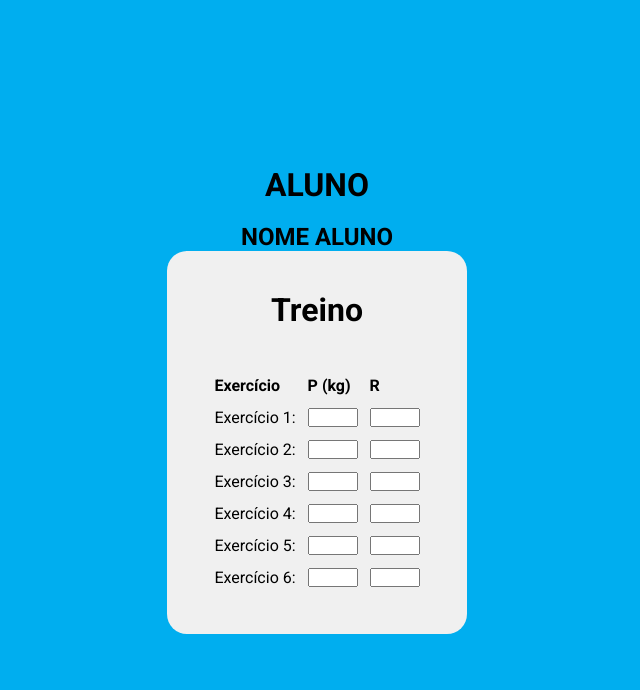
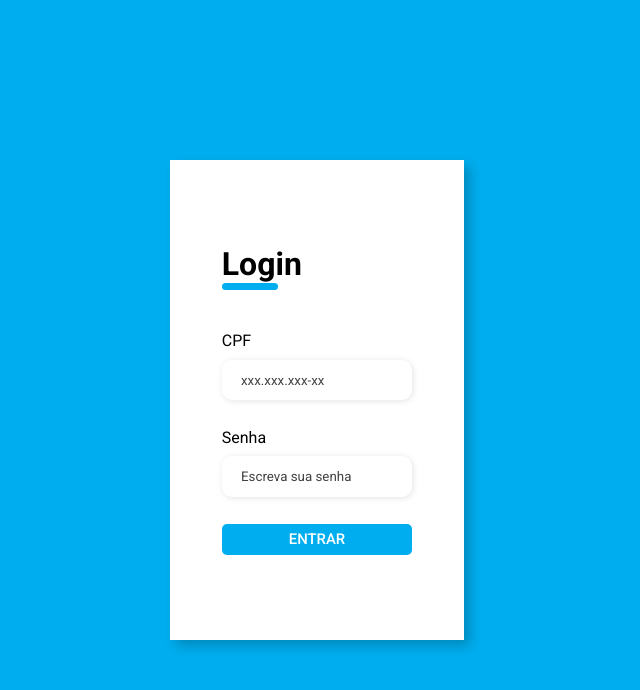
Before and after one commit to cintiazumerle/PersonalMobile, a plain HTML site: page index.html in a window 1280 px wide. Shown: the whole page, without its empty margins (323-963 px from the left). Drawn offline with Linux system fonts and the light colour scheme.

Commit message:
commit joão

```diff
--- /dev/null
+++ b/docs/css/aluno.css
@@ -0,0 +1,71 @@
+@import url("https://fonts.googleapis.com/css2?family=Roboto:ital,wght@0,100;0,300;0,400;0,500;0,700;0,900;1,100;1,300;1,400;1,500;1,700;1,900&display=swap");
+* {
+  padding: 0;
+  margin: 0;
+  box-sizing: border-box;
+  font-family: Roboto;
+}
+
+body {
+    text-align: center;
+    height: 100vh;
+    margin: 0;
+    display: flex;
+    justify-content: center;
+    align-items: center;
+    background-color: #00aeef;
+}
+
+.container {
+    text-align: center; /* Ajuste o alinhamento do texto */
+    max-width: 500px; /* Define uma largura máxima para o conteúdo */
+    background-color: #f0f0f0; /* Cor de fundo opcional */
+    padding: 40px;
+    border-radius: 20px;
+}
+
+.image {
+    width: 200px;
+    height: 100px;
+    position: relative;
+    margin: 20px;
+}
+
+.image img {
+    width: auto;
+    height: 110%;
+    display: inline;
+}
+
+table {
+    width: 100%;
+}
+td, th {
+    padding: 5px;
+}
+input[type="text"] {
+    width: 50px; /* Ajuste a largura dos campos de entrada conforme necessário */
+}
+
+h1.treinos {
+    text-align: center;
+    padding: 20px ;
+}
+
+.submit input {
+    width: 100%;
+    margin-top: 1rem;
+    border: none;
+    background-color: #00aeef;
+    padding: 0.40rem;
+    border-radius: 5px;
+    cursor: pointer;
+    text-decoration: none;
+    font-size: 0.93rem;
+    font-weight: 500;
+    color: #fff;
+}
+
+.submit input:hover {
+    background-color: #153d8a;
+}
--- /dev/null
+++ b/docs/css/professor.css
@@ -0,0 +1,57 @@
+@import url("https://fonts.googleapis.com/css2?family=Roboto:ital,wght@0,100;0,300;0,400;0,500;0,700;0,900;1,100;1,300;1,400;1,500;1,700;1,900&display=swap");
+* {
+  padding: 0;
+  margin: 0;
+  box-sizing: border-box;
+  font-family: Roboto;
+}
+
+body {
+    text-align: center;
+    height: 100vh;
+    margin: 0;
+    display: flex;
+    justify-content: center;
+    align-items: center;
+    background-color: #00aeef;
+}
+
+.container {
+    text-align: center; /* Ajuste o alinhamento do texto */
+    max-width: 500px; /* Define uma largura máxima para o conteúdo */
+    background-color: #f0f0f0; /* Cor de fundo opcional */
+    padding: 40px;
+    border-radius: 20px;
+}
+
+.image {
+    width: 200px;
+    height: 100px;
+    position: relative;
+    margin: 20px;
+}
+
+.image img {
+    width: auto;
+    height: 110%;
+    display: inline;
+}
+
+.card-container a {
+    width: 100%;
+    margin-top: 1rem;
+    border: none;
+    background-color: #00aeef;
+    padding: 0.40rem;
+    border-radius: 5px;
+    cursor: pointer;
+    text-decoration: none;
+    font-size: 0.93rem;
+    font-weight: 500;
+    color: #fff;
+    display: block;
+}
+
+.card-container a:hover {
+    background-color: #153d8a;
+}
--- a/docs/css/styles.css
+++ b/docs/css/styles.css
@@ -7,37 +7,104 @@
 }
 
 body {
-    text-align: center;
-    height: 100vh;
-    margin: 0;
+  display: flex;
+  width: 100%;
+  height: 100vh;
+  align-items: center;
+  justify-content: center;
+  background: #00aeef;
+}
+
+.container {
+    width: 23%;
+    height: 60vh;
+    display: flex;
+    box-shadow: 6px 6px 12px rgba(0, 0, 0, 0.212);
+}
+
+.form {
+    width: 100%;
     display: flex;
     justify-content: center;
     align-items: center;
-    background-color: #00aeef;
+    flex-direction: column;
+    background-color: #fff;
+    padding: 3rem;
 }
 
-.container {
-    text-align: left; /* Ajuste o alinhamento do texto */
-    max-width: 500px; /* Define uma largura máxima para o conteúdo */
-    background-color: #f0f0f0; /* Cor de fundo opcional */
-    padding: 40px;
-    border-radius: 20px;
+.form-header {
+    margin-bottom: 3rem;
+    display: flex;
 }
 
-.container {
-    max-width: 800px; /* Aumente o tamanho do container conforme necessário */
-}
-table {
-    width: 100%;
-}
-td, th {
-    padding: 5px;
-}
-input[type="text"] {
-    width: 50px; /* Ajuste a largura dos campos de entrada conforme necessário */
+.form-header h1::after {
+    content: "";
+    display: block;
+    width: 3.5rem;
+    height: 0.4rem;
+    background-color: #00aeef;
+    margin: 0 auto;
+    position: absolute;
+    border-radius: 10px;
 }
 
-h1.treinos {
-    text-align: center;
-    padding-bottom: 40px ;
+.input-group {
+    display: flex;
+    flex-wrap: wrap;
+    justify-content: space-between;
+    padding: 1rem 0;
 }
+
+.input-box {
+    display: flex;
+    flex-direction: column;
+    margin-bottom: 1.1rem;
+}
+
+.input-box input {
+    margin: 0.6rem 0;
+    padding: 0.8rem 1.2rem;
+    border: none;
+    border-radius: 10px;
+    box-shadow: 1px 1px 6px rgba(0, 0, 0, 0.1098039216);
+}
+
+.input-box input:hover {
+    background-color: rgba(238, 238, 238, 0.4588235294);
+}
+
+.input-box input:focus-visible {
+    outline: 1px solid #00aeef;
+}
+
+.imput-box label {
+  font-size: 0.75rem;
+  font-weight: 600;
+  color: rgba(0, 0, 0, 0.7529411765);
+}
+
+.input-box input::-moz-placeholder {
+  color: rgba(0, 0, 0, 0.7450980392);
+}
+
+.input-box input::placeholder {
+  color: rgba(0, 0, 0, 0.7450980392);
+}
+
+.submit input {
+    width: 100%;
+    margin-top: 0rem;
+    border: none;
+    background-color: #00aeef;
+    padding: 0.40rem;
+    border-radius: 5px;
+    cursor: pointer;
+    text-decoration: none;
+    font-size: 0.93rem;
+    font-weight: 500;
+    color: #fff;
+}
+
+.submit input:hover {
+    background-color: #153d8a;
+}
--- /dev/null
+++ b/docs/css/treino.css
@@ -0,0 +1,58 @@
+@import url("https://fonts.googleapis.com/css2?family=Roboto:ital,wght@0,100;0,300;0,400;0,500;0,700;0,900;1,100;1,300;1,400;1,500;1,700;1,900&display=swap");
+* {
+  padding: 0;
+  margin: 0;
+  box-sizing: border-box;
+  font-family: Roboto;
+}
+
+body {
+    text-align: center;
+    height: 100vh;
+    margin: 0;
+    display: flex;
+    justify-content: center;
+    align-items: center;
+    background-color: #00aeef;
+}
+
+.container {
+    text-align: center;
+    width: 40%;
+    height: auto;
+    background-color: #f0f0f0;
+    border-radius: 20px;
+    justify-content: space-between;
+}
+
+.container h1 {
+  text-align: center;
+  padding: 20px ;
+}
+
+.input-box input {
+  margin: 1.5rem ;
+  padding: 0.8rem 1.2rem;
+  border: none;
+  border-radius: 10px;
+  box-shadow: 1px 1px 6px rgba(0, 0, 0, 0.1098039216);
+}
+
+.submit input {
+  width: 50%;
+  margin: 1.5rem;
+  border: none;
+  background-color: #00aeef;
+  padding: 0.50rem;
+  border-radius: 5px;
+  cursor: pointer;
+  text-decoration: none;
+  font-size: 1rem;
+  font-weight: 500;
+  color: #fff;
+  text-transform: uppercase;
+}
+
+.submit input:hover {
+  background-color: #153d8a;
+}
--- a/index.html
+++ b/index.html
@@ -4,61 +4,34 @@
 <head>
     <meta charset="UTF-8">
     <meta name="viewport" content="width=device-width, initial-scale=1.0">
-    <link rel="stylesheet" href="/docs/css/styles.css">
-    <title>Personal Mobile</title>
-    <style>
-
-    </style>
+    <title>Login</title>
+    <link rel="stylesheet" href="/docs/CSS/styles.css">
 </head>
 
 <body>
-    <div>
-        <h1>ALUNO</h1>
-        <div class="image"><img src="" alt=""></div>
-        <h2>NOME ALUNO</h2>
-        <div class="container">
-            <div class="card-container">
-                <h1 class="treinos">Treino</h1>
-                <table>
-                    <tr>
-                        <th>Exercício</th>
-                        <th>P (kg)</th>
-                        <th>R</th>
-                    </tr>
-                    <tr>
-                        <td>Exercício 1:</td>
-                        <td><input type="text" name="primeiro_p" required></td>
-                        <td><input type="text" name="primeiro_r" required></td>
-                    </tr>
-                    <tr>
-                        <td>Exercício 2:</td>
-                        <td><input type="text" name="segundo_p" required></td>
-                        <td><input type="text" name="segundo_r" required></td>
-                    </tr>
+    <div class="container">
+        <div class="form">
+            <form action="https://webhook.site/cf62bb23-ef85-4303-989b-85869cfe1ae4">
+                <div class="form-header">
+                    <div class="title">
+                        <h1>Login</h1>
+                    </div>
+                </div>
 
-                    <tr>
-                        <td>Exercício 3:</td>
-                        <td><input type="text" name="primeiro_p" required></td>
-                        <td><input type="text" name="primeiro_r" required></td>
-                    </tr>
-                    <tr>
-                        <td>Exercício 4:</td>
-                        <td><input type="text" name="segundo_p" required></td>
-                        <td><input type="text" name="segundo_r" required></td>
-                    </tr>
+                <div class="input-box">
+                    <label for="number">CPF</label>
+                    <input id="number" type="tel" name="number" placeholder="xxx.xxx.xxx-xx" required>
+                </div>
 
-                    <tr>
-                        <td>Exercício 5:</td>
-                        <td><input type="text" name="primeiro_p" required></td>
-                        <td><input type="text" name="primeiro_r" required></td>
-                    </tr>
-                    <tr>
-                        <td>Exercício 6:</td>
-                        <td><input type="text" name="segundo_p" required></td>
-                        <td><input type="text" name="segundo_r" required></td>
-                    </tr>
-                </table>
-            </div>
+                <div class="input-box">
+                    <label for="password">Senha</label>
+                    <input id="password" type="password" name="password" placeholder="Escreva sua senha" required>
+                </div>
+
+                <div class="submit">
+                    <input type="submit" value="ENTRAR">
+                </div>
+            </form>
         </div>
     </div>
 </body>
```
Also changed, not shown: docs/Treinos/treino.html (added, +41 -0 lines), docs/alunos/aluno.html (added, +71 -0 lines), docs/professores/professor.html (added, +35 -0 lines), docs/img/usuário.png (added).
